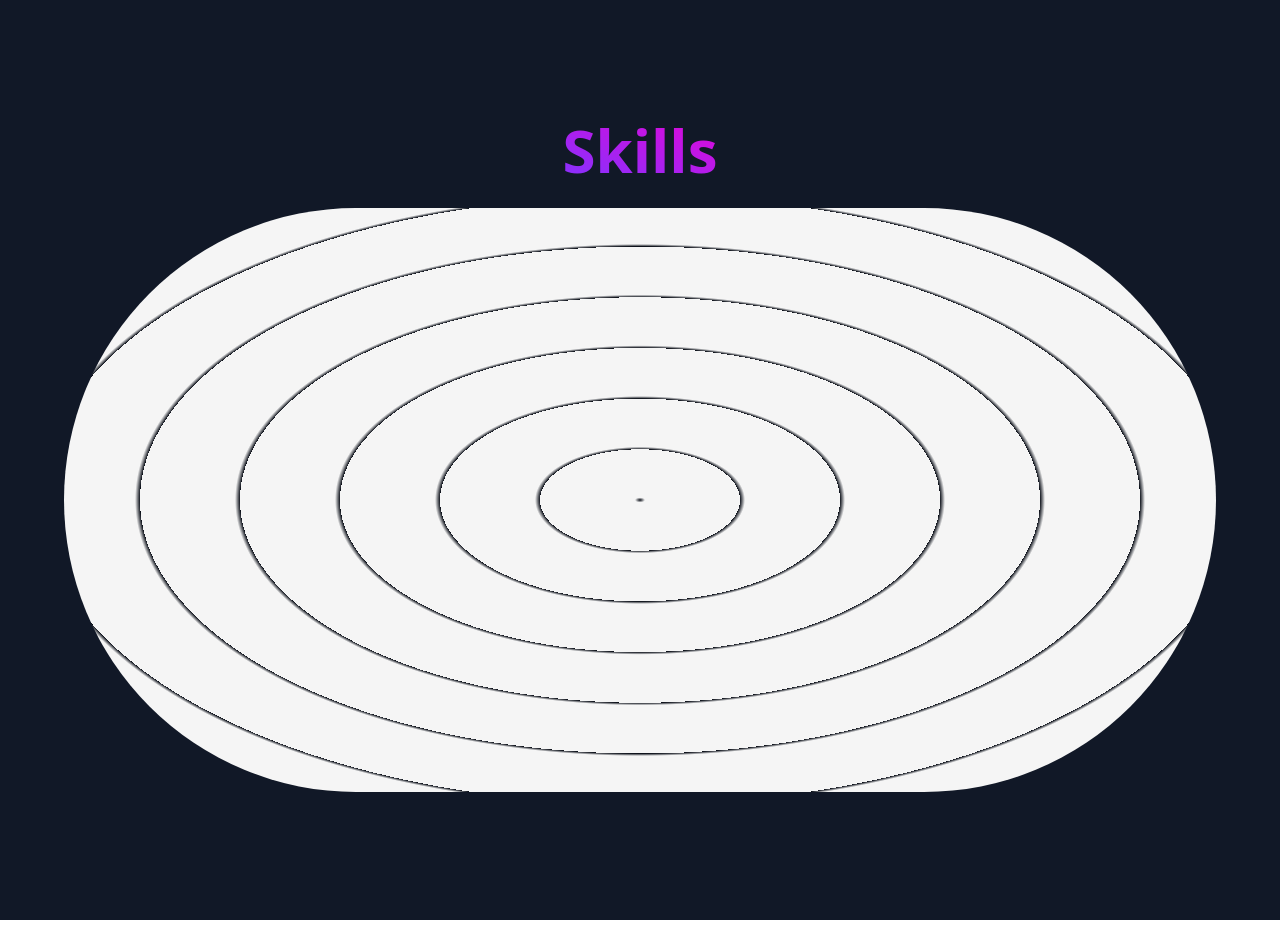
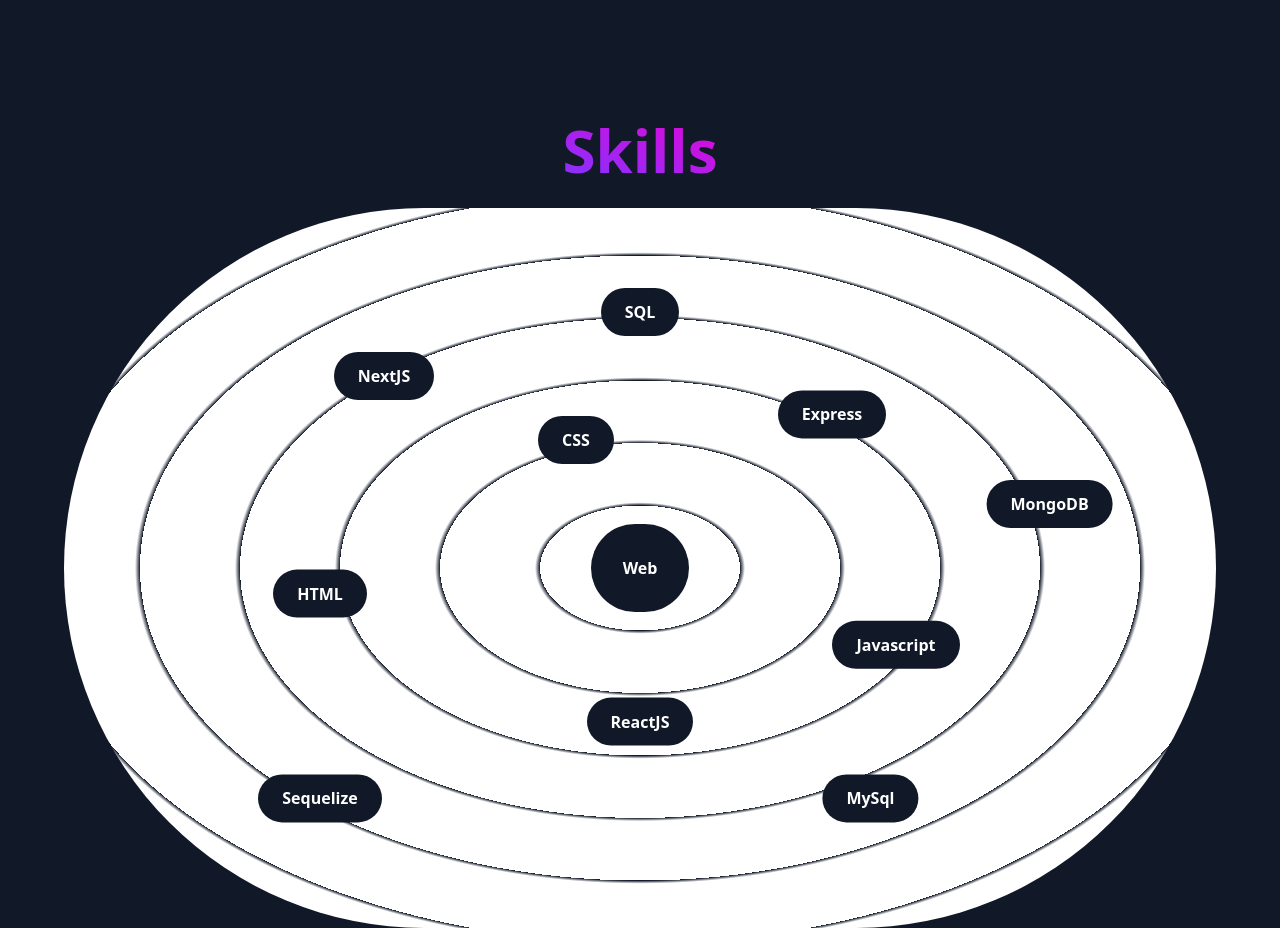
Before and after one commit to Ritesh560/Portfolio, a React (Vite) app: page / in a window 1280 px wide. Shown: the part 1640-2568 px from the top of the page. Built offline with nearby package versions, Linux system fonts and the light colour scheme.

Commit message:
feat: skills with animation

```diff
--- a/src/compoents/Navbar/Navbar.jsx
+++ b/src/compoents/Navbar/Navbar.jsx
@@ -3,7 +3,7 @@
 
 const Navbar = ({ theme, setTheme }) => {
   return (
-    <div className="flex p-4 h-14 justify-between border-s-orange-900 w-[100%] fixed top-0 left-0" style={{ background: theme.background }}>
+    <div className="flex p-4 h-14 justify-between border-s-orange-900 w-[100%] fixed top-0 left-0 z-50" style={{ background: theme.background }}>
       <div className="flex gap-6 uppercase items-center h-6">
         {Object.keys(NavComponents)?.map((key) => (
           <div key={key} className="" style={{ color: theme.text }}>
--- a/src/compoents/Skills/Skills.jsx
+++ b/src/compoents/Skills/Skills.jsx
@@ -1,9 +1,12 @@
 import profile from "../../libs/icons/assets/icons/profile_pic_dark.svg"
 import { motion } from "framer-motion"
+import { mySkills } from "./components/constants"
 
-const skill = (name, x, y) => {
+import styles from "./Skills.module.scss"
+
+const Skill = ({ name, x, y }) => {
   return (
-    <motion.div className="flex items-center justify-center rounded-full bg-dark text-light py-3 px-6 shadow-dark cursor-pointer absolute" whileHover={{ scale: 1.05 }} initial={{ x: 0, y: 0 }} whileInView={{ x: x, y: y }} transition={{ duration: 1.5 }}>
+    <motion.div className="flex items-center dark justify-center rounded-full font-bold bg-dark dark:bg-light text-light dark:text-dark py-3 px-6 shadow-dark cursor-pointer absolute" whileHover={{ scale: 1.05 }} initial={{ x: 0, y: 0 }} whileInView={{ x: x, y: y }} transition={{ duration: 1.5 }}>
       {name}
     </motion.div>
   )
@@ -11,17 +14,19 @@
 
 const Skills = ({ theme }) => {
   return (
-    <div id="skills" className="h-[100vh] mt-4 gap-7 flex flex-col items-center justify-center  md:mt-32 ">
+    <div id="skills" className="mt-4 gap-7 flex flex-col items-center justify-center  md:mt-32 ">
       <div id="header" className="text-6xl font-bold" style={theme.gradentifyText}>
         Skills
       </div>
-      {/* <div id="skills_list" className="w-full h-full relative bg-circularLight dark:bg-circularDark flex items-center justify-center mb-4 md:mb-0 rounded-full lg:bg-circularLightLg lg:dark:bg-circularDarkLg md:bg-circularLightMd md:dark:bg-circularDarkMd sm:bg-circularLightSm sm:dark:bg-circularDarkSm" style={{ border: "2px solid white", aspectRatio: "min-content" }}></div> */}
 
-      {/* <div id="skills_list" className="w-full h-[100vh] relative bg-circularLight dark:bg-circularDark  flex items-center justify-center  mb-4 md:mb-0 rounded-full lg:bg-circularLightLg lg:dark:bg-circularDarkLg md:bg-circularLightMd md:dark:bg-circularDarkMd  sm:bg-circularLightSm sm:dark:bg-circularDarkSm lg:h-[70vh] sm:h-[60vh] xs:h-[50vh]  " style={{ border: "2px solid white" }}>
-        <div id="skills_list" className="w-[80%] h-[80%] relative bg-circularLight dark:bg-circularDark  flex items-center justify-center  mb-4 md:mb-0 rounded-full lg:bg-circularLightLg lg:dark:bg-circularDarkLg md:bg-circularLightMd md:dark:bg-circularDarkMd  sm:bg-circularLightSm sm:dark:bg-circularDarkSm " style={{ border: "2px solid white" }}></div>
-      </div> */}
-
-      <div className="w-full h-[100vh] relative bg-circularLight dark:bg-circularDark  flex items-center justify-center  mb-64 md:mb-32 rounded-full lg:bg-circularLightLg lg:dark:bg-circularDarkLg md:bg-circularLightMd md:dark:bg-circularDarkMd  sm:bg-circularLightSm sm:dark:bg-circularDarkSm lg:h-[80vh] sm:h-[60vh] xs:h-[50vh]  "></div>
+      <div className="w-full h-screen dark relative bg-circularLight dark:bg-circularDark  flex items-center justify-center rounded-full lg:bg-circularLightLg lg:dark:bg-circularDarkLg md:bg-circularLightMd md:dark:bg-circularDarkMd  sm:bg-circularLightSm sm:dark:bg-circularDarkSm lg:h-[90vh] sm:h-[60vh] xs:h-[50vh]">
+        <motion.div className="flex items-center dark justify-center rounded-full font-bold bg-dark dark:bg-light text-light dark:text-dark p-8 shadow-dark cursor-pointer" whileHover={{ scale: 1.05 }}>
+          Web
+        </motion.div>
+        {mySkills?.map((mySkill, i) => (
+          <Skill key={i} name={mySkill?.name} x={mySkill?.x} y={mySkill?.y} />
+        ))}
+      </div>
     </div>
   )
 }
--- /dev/null
+++ b/src/compoents/Skills/Skills.module.scss
@@ -0,0 +1,4 @@
+.skills_list {
+  width: min(100vh, 90vw);
+  height: min(100vh, 90vw);
+}
--- /dev/null
+++ b/src/compoents/Skills/components/constants.js
@@ -0,0 +1,58 @@
+export const mySkills = [
+  {
+    name: "HTML",
+    x: "-25vw",
+    y: "2vw",
+  },
+  {
+    name: "CSS",
+    x: "-5vw",
+    y: "-10vw",
+  },
+  {
+    name: "Javascript",
+    x: "20vw",
+    y: "6vw",
+  },
+  {
+    name: "ReactJS",
+    x: "0vw",
+    y: "12vw",
+  },
+  {
+    name: "NextJS",
+    x: "-20vw",
+    y: "-15vw",
+  },
+
+  {
+    name: "Express",
+    x: "15vw",
+    y: "-12vw",
+  },
+  {
+    name: "MongoDB",
+    x: "32vw",
+    y: "-5vw",
+  },
+  {
+    name: "SQL",
+    x: "0vw",
+    y: "-20vw",
+  },
+  {
+    name: "Sequelize",
+    x: "-25vw",
+    y: "18vw",
+  },
+  {
+    name: "MySql",
+    x: "18vw",
+    y: "18vw",
+  },
+]
+
+//   HTML CSS JavaScript React NodeJs
+// Redux Express MongoDB C C++
+// Bootstrap SQL Sequelize MySql SASS
+// REST API VS code DSA Postman
--- a/src/libs/themes/constants.js
+++ b/src/libs/themes/constants.js
@@ -18,4 +18,10 @@
   text: "#28282B",
   highLighter: "linear-gradient(180deg, #081FEA 0%, #7914E2 100%)",
   gradient: "linear-gradient(268.31deg, #081FEA 14%, #C50CDD 93.79%, #DB0ADB 93.8%, #7914E2 93.8%)",
+  gradentifyText: {
+    background: "linear-gradient(268.31deg, #081FEA 14%, #C50CDD 93.79%, #DB0ADB 93.8%, #7914E2 93.8%)",
+    WebkitBackgroundClip: "text",
+    WebkitTextFillColor: "transparent",
+    backgroundClip: "text",
+  },
 }
--- a/tailwind.config.js
+++ b/tailwind.config.js
@@ -4,13 +4,13 @@
   theme: {
     extend: {
       colors: {
-        dark: "#1b1b1b",
-        light: "#f5f5f5",
+        dark: "#111827",
+        light: "#FFFFFF",
       },
       animation: {
         "spin-slow": "spin 8s linear infinite",
       },
-      backgroundImage: { circularLight: "repeating-radial-gradient(rgba(0,0,0,0.4) 0px, #f5f5f5 5px, #f5f5f5 100px )" },
+      backgroundImage: { circularLight: "repeating-radial-gradient(#111827 0px, #FFFFFF 5px, #FFFFFF 100px )", circularDark: "repeating-radial-gradient(#FFFFFF 0px, #111827 5px, #111827 100px )" },
     },
   },
   plugins: [],
```
